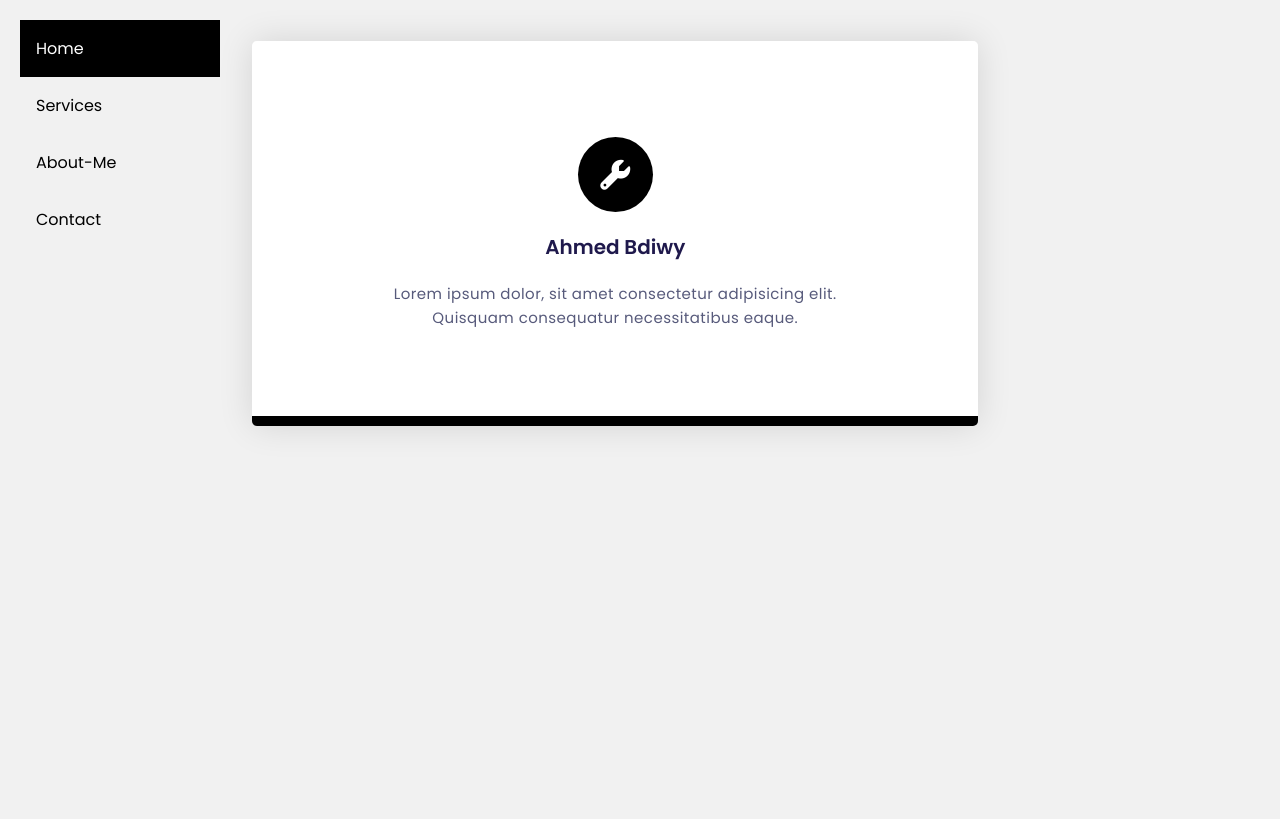
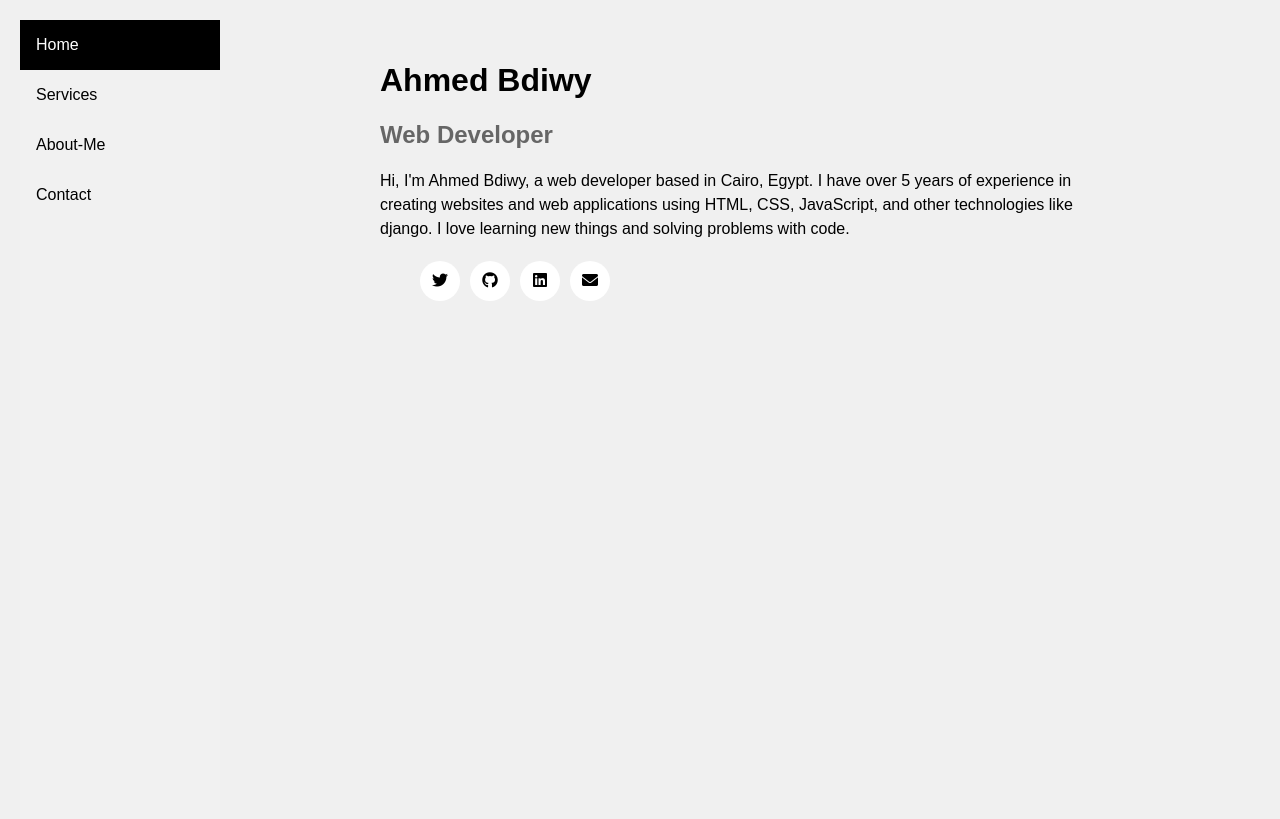
Before and after one commit to Bdiwy/Django-Personal_Blog-Opensource, a Django app: page /about in a window 1280 px wide. Shown: the top 819 px of the page. Run offline with Django 4.2, Linux system fonts and the light colour scheme.

Commit message:
about last update

```diff
--- a/Blog/static/css/about.css
+++ b/Blog/static/css/about.css
@@ -1,89 +1,188 @@
 * {
-    padding: 0;
-    margin: 0;
-    box-sizing: border-box;
-    font-family: "Poppins", sans-serif;
-    }
-    section {
-    height: 1000vh;
+    font-family: Nunito, sans-serif;
+  }
+
+  .text-blk {
+    margin-top: 0px;
+    margin-right: 0px;
+    margin-bottom: 0px;
+    margin-left: 0px;
+    padding-top: 0px;
+    padding-right: 0px;
+    padding-bottom: 0px;
+    padding-left: 0px;
+    line-height: 25px;
+  }
+
+  .responsive-container-block {
+    min-height: 75px;
+    height: fit-content;
     width: 100%;
-    display: grid;
-    place-items: center;
-    }
-    .row {
+    padding-top: 10px;
+    padding-right: 10px;
+    padding-bottom: 10px;
+    padding-left: 10px;
     display: flex;
     flex-wrap: wrap;
+    margin-top: 0px;
+    margin-right: auto;
+    margin-bottom: 0px;
+    margin-left: auto;
+    justify-content: flex-start;
+  }
+
+  .responsive-container-block.bigContainer {
+    padding-top: 10px;
+    padding-right: 30px;
+    padding-bottom: 10px;
+    padding-left: 30px;
+    background-image: url("https://workik-widget-assets.s3.amazonaws.com/widget-assets/images/bb29.png");
+    background-position-x: initial;
+    background-position-y: initial;
+    background-size: cover;
+    background-attachment: initial;
+    background-origin: initial;
+    background-clip: initial;
+    background-color: initial;
+    background-repeat-x: no-repeat;
+    background-repeat-y: no-repeat;
+  }
+
+  .responsive-container-block.Container {
+    max-width: 800px;
+    flex-direction: column;
+    align-items: center;
+    padding-top: 20px;
+    padding-right: 20px;
+    padding-bottom: 20px;
+    padding-left: 20px;
+    margin-top: 150px;
+    margin-right: auto;
+    margin-bottom: 150px;
+    margin-left: auto;
+    background-color: white;
+    border-top-left-radius: 10px;
+    border-top-right-radius: 10px;
+    border-bottom-right-radius: 10px;
+    border-bottom-left-radius: 10px;
+  }
+
+  .text-blk.heading {
+    font-size: 36px;
+    line-height: 45px;
+    font-weight: 800;
+    margin-top: 0px;
+    margin-right: 0px;
+    margin-bottom: 30px;
+    margin-left: 0px;
+  }
+
+  .text-blk.subHeading {
+    text-align: center;
+    font-size: 18px;
+    line-height: 26px;
+    margin-top: 0px;
+    margin-right: 0px;
+    margin-bottom: 60px;
+    margin-left: 0px;
+  }
+
+  .socialIcon {
+    width: 33px;
+    height: 33px;
+  }
+
+  .social-icons-container {
+    display: flex;
+    flex-direction: row;
+    align-items: flex-start;
+  }
+
+  .social-icon {
+    margin: 0 50px 0 50px;
+  }
+
+  .social-icon:hover {
+    cursor: pointer;
+  }
+
+  @media (max-width: 768px) {
+    .text-blk.heading {
+      font-size: 55px;
+      line-height: 65px;
     }
-    .column {
-    width: 100%;
-    padding: 0 1em 1em 1em;
-    text-align: center;
+
+    .text-blk.subHeading {
+      font-size: 18px;
+      line-height: 24px;
     }
-    .card {
-    width: 239%;
-    height: 238%;
-    padding: 6em 6.5em;
-    background: linear-gradient(#ffffff 50%, #000000 50%);
-    background-size: 100% 200%;
-    background-position: 0 2.5%;
-    border-radius: 5px;
-    box-shadow: 0 0 35px rgba(0, 0, 0, 0.12);
-    cursor: pointer;
-    transition: 0.5s;
+
+    .socialIcon {
+      width: 20px;
+      height: 20px;
     }
-    h3 {
-    font-size: 20px;
-    font-weight: 600;
-    color: #1f194c;
-    margin: 1em 0;
+
+    .text-blk.subHeading {
+      line-height: 27px;
     }
-    p {
-    color: #575a7b;
-    font-size: 15px;
-    line-height: 1.6;
-    letter-spacing: 0.03em;
+
+    .text-blk.heading {
+      font-size: 32px;
+      line-height: 40px;
+      margin-top: 0px;
+      margin-right: 0px;
+      margin-bottom: 20px;
+      margin-left: 0px;
     }
-    .icon-wrapper {
-    background-color: #000000;
-    position: relative;
-    margin: auto;
-    font-size: 30px;
-    height: 2.5em;
-    width: 2.5em;
-    color: #ffffff;
-    border-radius: 50%;
-    display: grid;
-    place-items: center;
-    transition: 0.5s;
+
+    .social-icon {
+      margin: 0 25px 0 25px;
     }
-    .card:hover {
-    background-position: 0 100%;
+  }
+
+  @media (max-width: 500px) {
+    .responsive-container-block.bigContainer {
+      padding-top: 10px;
+      padding-right: 20px;
+      padding-bottom: 10px;
+      padding-left: 20px;
     }
-    .card:hover .icon-wrapper {
-    background-color: #ffffff;
-    color: #000000;
+
+    .text-blk.heading {
+      font-size: 45px;
+      line-height: 55px;
+      margin-top: 0px;
+      margin-right: 0px;
+      margin-bottom: 20px;
+      margin-left: 0px;
     }
-    .card:hover h3 {
-    color: #ffffff;
+
+    .text-blk.subHeading {
+      font-size: 14px;
+      line-height: 22px;
+      margin-top: 0px;
+      margin-right: 0px;
+      margin-bottom: 30px;
+      margin-left: 0px;
     }
-    .card:hover p {
-    color: #f0f0f0;
+
+    .social-icons-container {
+      flex-wrap: wrap;
+      align-items: center;
+      justify-content: center;
     }
-    @media screen and (min-width: 768px) {
-    section {
-    padding: 0 2em;
+
+    .text-blk.subHeading {
+      font-size: 16px;
+      line-height: 23px;
     }
-    .column {
-    flex: 0 50%;
-    max-width: 50%;
+
+    .text-blk.heading {
+      font-size: 26px;
+      line-height: 30px;
     }
+
+    .social-icon {
+      margin: 0 20px 0 20px;
     }
-    @media screen and (min-width: 992px) {
-    section {
-    padding: 1em 3em;
-    }
-    .column {
-    flex: 0 0 33.33%;
-    max-width: 33.33%;
-    }
-    }
+  }
--- /dev/null
+++ b/static/css/about.css
@@ -0,0 +1,64 @@
+/* CSS code for styling the page */
+body {
+  font-family: Arial, sans-serif;
+  background-color: #f0f0f0;
+}
+
+.container {
+  max-width: 800px;
+  margin: 0 auto;
+  padding: 20px;
+}
+
+.profile {
+  display: flex;
+  align-items: center;
+}
+
+.profile-image {
+  width: 200px;
+  height: 200px;
+  border-radius: 50%;
+  object-fit: cover;
+}
+
+.profile-info {
+  margin-left: 20px;
+}
+
+.profile-name {
+  font-size: 32px;
+  font-weight: bold;
+}
+
+.profile-title {
+  font-size: 24px;
+  color: #666666;
+}
+
+.profile-bio {
+  margin-top: 10px;
+  line-height: 1.5;
+}
+
+.social-links {
+  margin-top: 20px;
+  list-style-type: none;
+  display: flex;
+}
+
+.social-link {
+  margin-right: 10px;
+}
+
+.social-link a {
+  display: block;
+  width: 40px;
+  height: 40px;
+  border-radius: 50%;
+  background-color: #ffffff;
+  text-align: center;
+  line-height: 40px;
+  text-decoration: none;
+  color: #000000;
+}
--- a/templates/about.html
+++ b/templates/about.html
@@ -19,22 +19,97 @@
     <link rel="stylesheet" href="{% static 'css/about.css' %}" />
 
 </head>
+<style>
+    /* CSS code for styling the page */
+body {
+  font-family: Arial, sans-serif;
+  background-color: #f0f0f0;
+}
 
+.container {
+  max-width: 800px;
+  margin: 0 auto;
+  padding: 20px;
+}
+
+.profile {
+  display: flex;
+  align-items: center;
+}
+
+.profile-image {
+  width: 200px;
+  height: 200px;
+  border-radius: 50%;
+  object-fit: cover;
+}
+
+.profile-info {
+  margin-left: 20px;
+}
+
+.profile-name {
+  font-size: 32px;
+  font-weight: bold;
+}
+
+.profile-title {
+  font-size: 24px;
+  color: #666666;
+}
+
+.profile-bio {
+  margin-top: 10px;
+  line-height: 1.5;
+}
+
+.social-links {
+  margin-top: 20px;
+  list-style-type: none;
+  display: flex;
+}
+
+.social-link {
+  margin-right: 10px;
+}
+
+.social-link a {
+  display: block;
+  width: 40px;
+  height: 40px;
+  border-radius: 50%;
+  background-color: #ffffff;
+  text-align: center;
+  line-height: 40px;
+  text-decoration: none;
+  color: #000000;
+}
+</style>
 <body>
     <div class="content">
-
-        <div class="column">
-            <div class="card">
-                <div class="icon-wrapper">
-                    <i class="fas fa-wrench"></i>
+        <!DOCTYPE html>
+        <div class="container">
+            <div class="profile">
+                <div class="profile-info">
+                    <h1 class="profile-name">Ahmed Bdiwy</h1>
+                    <h2 class="profile-title">Web Developer</h2>
+                    <p class="profile-bio">Hi, I'm Ahmed Bdiwy, a web developer based in Cairo, Egypt. I have over 5 years
+                        of experience in creating websites and web applications using HTML, CSS, JavaScript, and other
+                        technologies like django. I love learning new things and solving problems with code.</p>
+                    <ul class="social-links">
+                        <li class="social-link"><a href="https://twitter.com/ahmed_bdiwy_" target="_blank"><i
+                                    class="fab fa-twitter"></i></a></li>
+                        <li class="social-link"><a href="https://github.com/Bdiwy" target="_blank"><i
+                                    class="fab fa-github"></i></a></li>
+                        <li class="social-link"><a href="https://www.linkedin.com/in/ahmed-bdiwy-a904231bb/" target="_blank"><i
+                                    class="fab fa-linkedin"></i></a></li>
+                        <li class="social-link"><a href="mailto:ahmedbedawi22@gmail.com" target="_blank"><i
+                                    class="fas fa-envelope"></i></a></li>
+                    </ul>
                 </div>
-                <h3>Ahmed Bdiwy</h3>
-                <p>
-                    Lorem ipsum dolor, sit amet consectetur adipisicing elit. Quisquam
-                    consequatur necessitatibus eaque.
-                </p>
             </div>
         </div>
+
     </div>
     <script src="" async defer></script>
 </body>
```
Also changed, not shown: static/css/style.css (indentation only).
